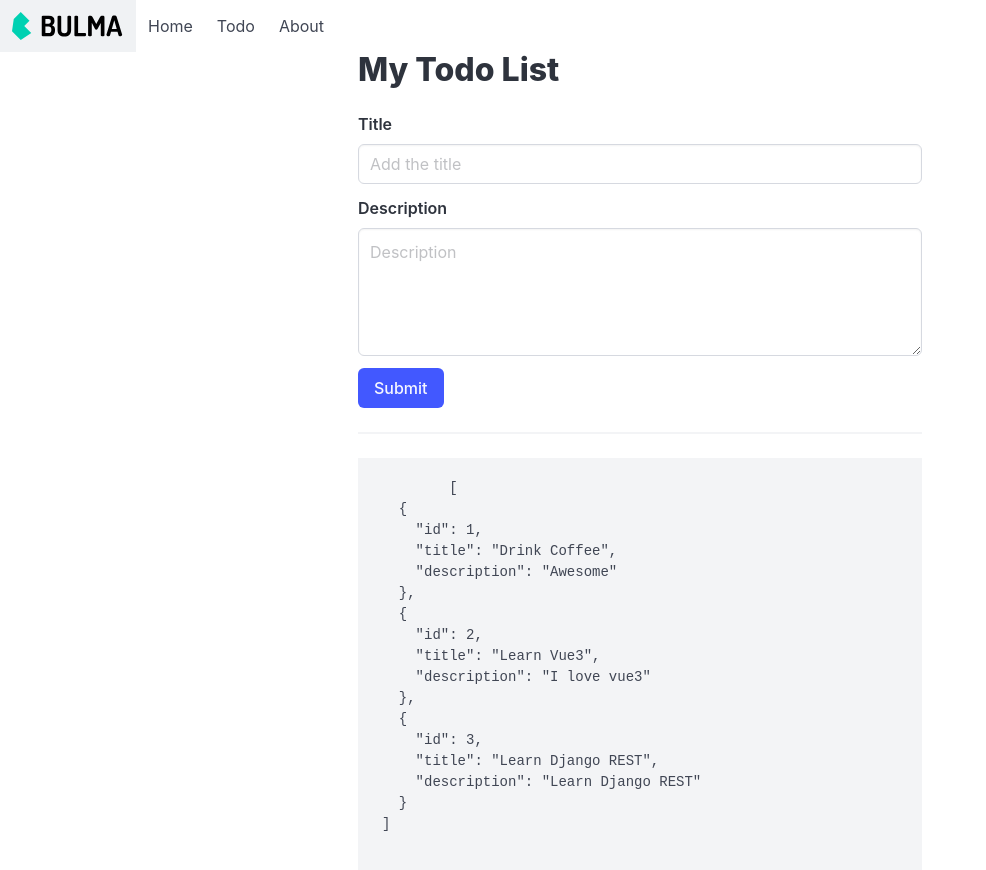
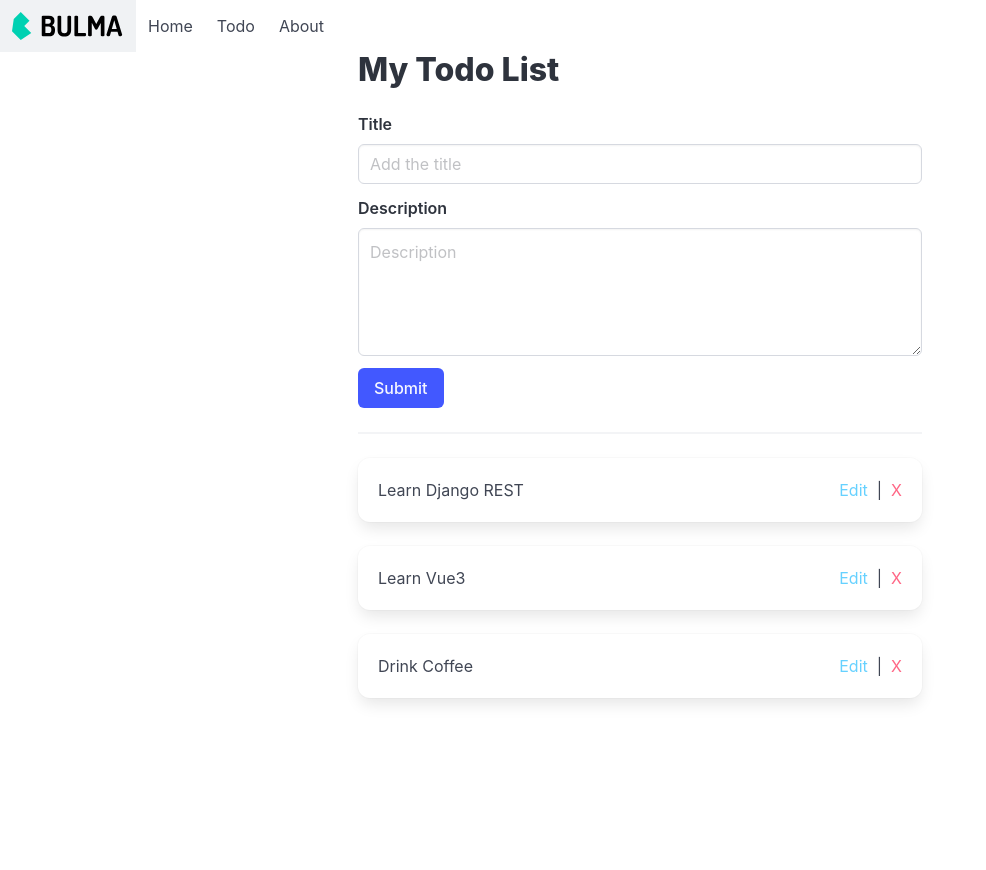
Before and after one commit to cckcoder/vue-101, a Vue app: page /todos in a window 1280 px wide. Shown: the top 870 px of the page, without its empty margins (0-986 px from the left). After the commit the page ends 800 px from the top, so only its background shows below. Built offline with nearby package versions, Linux system fonts and the light colour scheme.

Commit message:
update: implement todo store with todo view and component

```diff
--- a/src/components/TodoList.vue
+++ b/src/components/TodoList.vue
@@ -1,33 +1,21 @@
 <script setup>
-import { computed } from 'vue'
 import { useRouter } from 'vue-router'
+import { useTodoStore } from '@/stores/todo.js'
+
+const todoStore = useTodoStore()
 
 const router = useRouter()
-const emit = defineEmits(['deleteTodo'])
-
-const props = defineProps({
-  todos: Array
-})
-
-const reverseTodos = computed(() => {
-  return props.todos.slice(0).reverse()
-})
-
-const deleteTodoItem = (id) => {
-  emit('deleteTodo', id)
-}
-
 const todoDetailById = (id) => router.push({ name: 'todo-detail', params: { id } })
 </script>
 
 <template>
-  <div v-for="todo in reverseTodos" :key="todo.title" class="box">
+  <div v-for="todo in todoStore.reverseTodos" :key="todo.title" class="box">
     <div class="is-flex is-justify-content-space-between">
       <p>{{ todo.title }}</p>
       <div>
         <span @click="todoDetailById(todo.id)" class="has-text-info">Edit</span>
         &nbsp;|&nbsp;
-        <span class="has-text-danger" @click="deleteTodoItem(todo.id)">X</span>
+        <span class="has-text-danger" @click="todoStore.deleteTodoItem(todo.id)">X</span>
       </div>
     </div>
   </div>
--- a/src/stores/todo.js
+++ b/src/stores/todo.js
@@ -26,9 +26,15 @@ export const useTodoStore = defineStore('todo', () => {
     todos.value.push({ ...todoData })
     resetTodoData()
   }
+
+  const reverseTodos = computed(() => {
+    return todos.value.slice(0).reverse()
+  })
+
   return {
     todos,
     todoData,
+    reverseTodos,
     deleteTodoItem,
     submitTodoForm
   }
--- a/src/views/TodoView.vue
+++ b/src/views/TodoView.vue
@@ -39,12 +39,8 @@ const title = ref('My Todo List')
           </div>
         </form>
         <hr />
-        <pre>
-        {{ todoStore.todos }}
-        </pre>
-        <!--
-        <TodoList :todos="todos" @delete-todo="deleteTodoItem" />
-      --></div>
+        <TodoList />
+      </div>
     </div>
   </div>
 </template>
```
